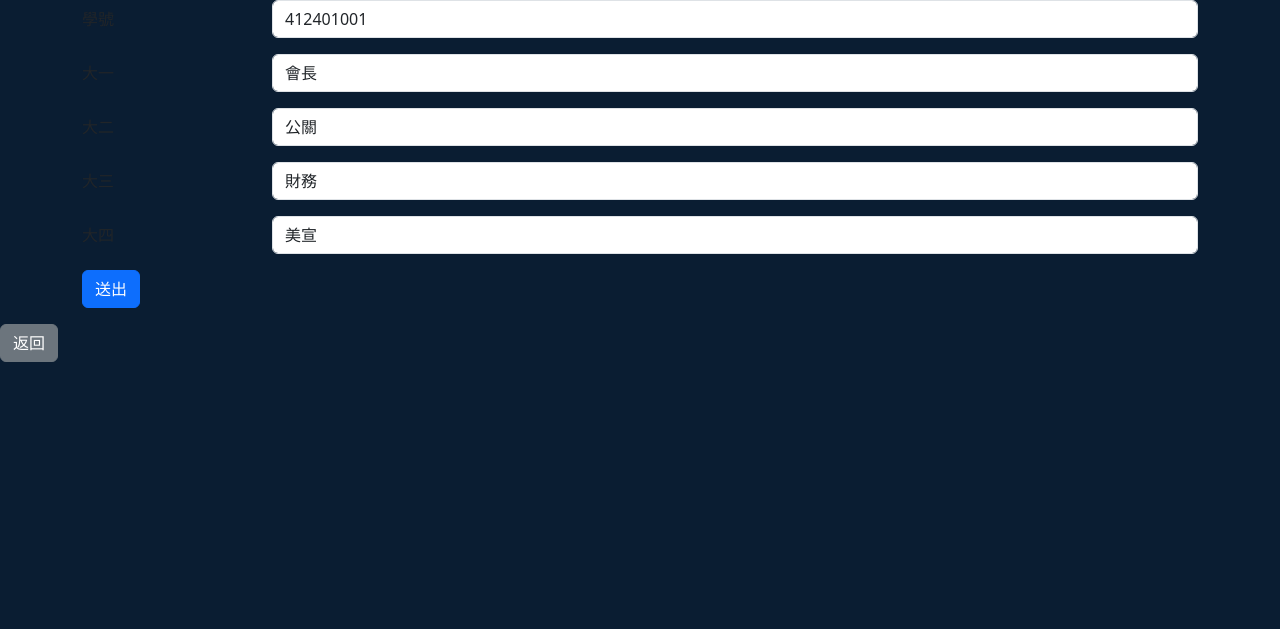
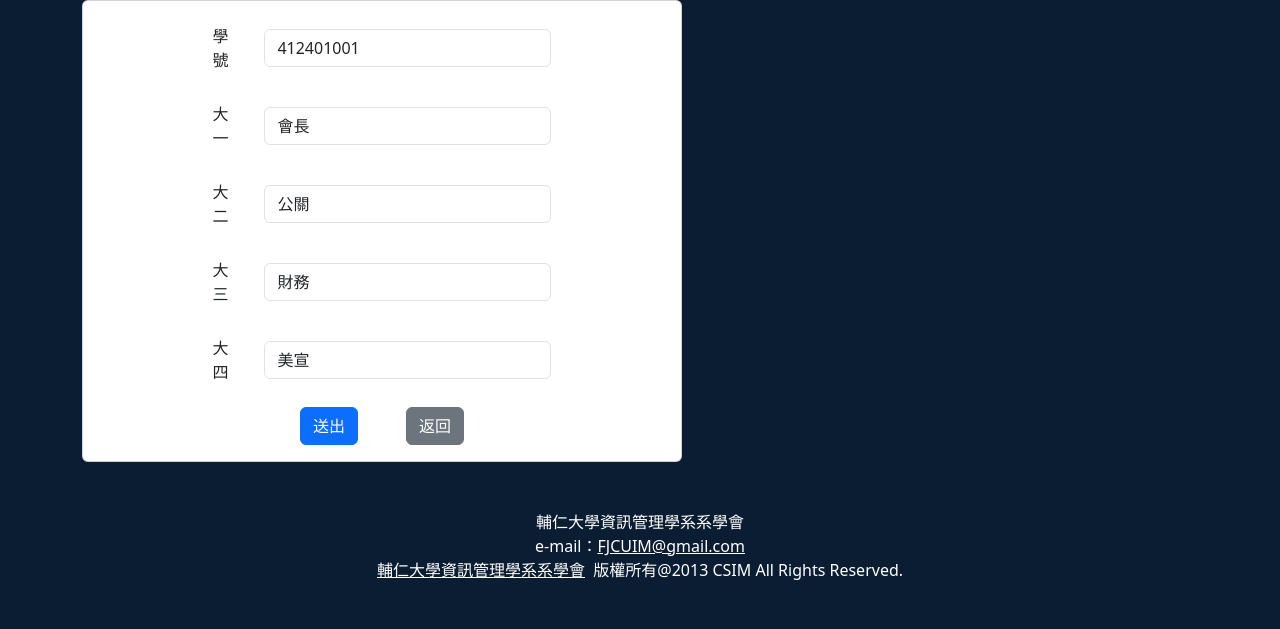
Before and after one commit to Capybara094/-, a PHP site: page /update.php?Stu_id=412401001 in a window 1280 px wide. Shown: the part 49-678 px from the top of the page. Run offline with PHP 8.4, Linux system fonts and the light colour scheme; data comes from the database, SQL or seed files in the repository.

Commit message:
新增footer 但更新表單介面有點失敗

```diff
--- a/web/fee.php
+++ b/web/fee.php
@@ -66,11 +66,11 @@ $result = mysqli_query($conn, $sql);
   </select>
   </div>
   <div class="d-flex justify-content-center">
-  <input placeholder="輸入學號" class="form-control_1 mx-3 w-40" type="text" name="searchtxt" value="<?=$searchtxt?>">
-  <input class="btn btn-primary" type="submit" value="搜尋">
+  <input placeholder="輸入學號" class="form-control mx-3 " style="width: 45%;" type="text" name="searchtxt" value="<?=$searchtxt?>">
+  <input class="btn door" type="submit" value="搜尋">
   </div>
 
-  <a href="insert_pay.php" class="btn btn-primary position-fixed bottom-0 end-0" style="font-size: 30px; width: 60px; height: 60px; margin: 20px;">+</a>
+  <a href="insert_pay.php" class="btn door position-fixed bottom-0 end-0" style="font-size: 30px; width: 60px; height: 60px; margin: 20px;">+</a>
 </form>
 
 <div class="container mt-3">
--- a/web/footer.php
+++ b/web/footer.php
@@ -1,5 +1,15 @@
 <script src="https://cdn.jsdelivr.net/npm/bootstrap@5.3.3/dist/js/bootstrap.bundle.min.js" integrity="sha384-YvpcrYf0tY3lHB60NNkmXc5s9fDVZLESaAA55NDzOxhy9GkcIdslK1eN7N6jIeHz" crossorigin="anonymous"></script>
 <link rel="stylesheet" type="text/css" href="slay.css">
+<footer class="py-5">
+        <div class="container">
+            <p class="m-0 text-center text-white">輔仁大學資訊管理學系系學會</p>
+            <p class="m-0 text-center text-white">e-mail：<a
+                    href="FJCUIM@gmail.com">FJCUIM@gmail.com</a>
+            </p>
+            <p class="m-0 text-center text-white"><a href="http://www.csim.org.tw">輔仁大學資訊管理學系系學會</a>&nbsp;&nbsp;版權所有@2013
+                CSIM All Rights Reserved.</p>
+        </div>
+    </footer>
 </body>
 
 </html>
--- a/web/query.php
+++ b/web/query.php
@@ -52,7 +52,7 @@ try {
 </br>
 <form action="query.php" method="post">
   <div class="d-flex justify-content-center">
-  <input placeholder="輸入學號" class="form-control w-50 me-3" type="text" name="searchtxt" value="<?=$searchtxt?>">
+  <input placeholder="輸入學號" class="form-control me-3" style="width: 20%;" type="text" name="searchtxt" value="<?=$searchtxt?>">
   <!-- <select name="order" class="form-select" aria-label="選擇排序欄位">
     <option selected value="" <?=($order == '') ? 'selected' : ''?>>選擇排序欄位</option>
     <option value="1" <?=($order == "1") ? 'selected' : ""?>>大一</option>
--- a/web/slay.css
+++ b/web/slay.css
@@ -48,7 +48,6 @@ nav>ul {
   opacity: 1 !important;  /* 確保不會隱藏 */
 }
 
-
 .hit-me-hard-and-soft {
     background-color: #0A1D32;
     color: #FFFFFF;
--- a/web/update.php
+++ b/web/update.php
@@ -76,56 +76,58 @@ try {
 ?>
 
 <div class="container">
+<div class="card" style="width: 80%; max-width: 600px;">
   <!-- 表單：顯示文章原本的資料 -->
   <form action="update.php?Stu_id=<?=$Stu_id?>&action=confirmed" method="post">
 
 
-  <div class="mb-3 row">
-      <label for="Stu_id" class="col-sm-2 col-form-label">學號</label>
-      <div class="col-sm-10">
+  <div class="my-3 row justify-content-center align-items-center">
+      <label for="Stu_id" class="col-sm-1 col-form-label">學號</label>
+      <div class="col-sm-6">
         <input type="text" class="form-control" id="Stu_id" value="<?=$Stu_id?>" readonly>
       </div>
     </div>
 
-
-    <div class="mb-3 row">
-      <label for="_1" class="col-sm-2 col-form-label">大一</label>
-      <div class="col-sm-10">
+    <div class="mb-3 row justify-content-center align-items-center">
+      <label for="_1" class="col-sm-1 col-form-label">大一</label>
+      <div class="col-sm-6">
         <!-- 輸入框會顯示原來的公司名稱 -->
         <input type="text" class="form-control" name="1" id="_1" placeholder="職位" value="<?=$one?>">
       </div>
     </div>
 
-    <div class="mb-3 row">
-      <label for="_2" class="col-sm-2 col-form-label">大二</label>
-      <div class="col-sm-10">
+    <div class="mb-3 row justify-content-center align-items-center">
+      <label for="_2" class="col-sm-1 col-form-label">大二</label>
+      <div class="col-sm-6">
         <!-- 輸入框會顯示原來的公司名稱 -->
         <input type="text" class="form-control" name="2" id="_2" placeholder="職位" value="<?=$two?>">
       </div>
     </div>
 
-    <div class="mb-3 row">
-      <label for="_3" class="col-sm-2 col-form-label">大三</label>
-      <div class="col-sm-10">
+    <div class="mb-3 row justify-content-center align-items-center">
+      <label for="_3" class="col-sm-1 col-form-label">大三</label>
+      <div class="col-sm-6">
         <!-- 輸入框會顯示原來的公司名稱 -->
         <input type="text" class="form-control" name="3" id="_3" placeholder="職位" value="<?=$three?>">
       </div>
     </div>
 
-    <div class="mb-3 row">
-      <label for="_4" class="col-sm-2 col-form-label">大四</label>
-      <div class="col-sm-10">
+    <div class="mb-3 row justify-content-center align-items-center">
+      <label for="_4" class="col-sm-1 col-form-label">大四</label>
+      <div class="col-sm-6">
         <!-- 輸入框會顯示原來的公司名稱 -->
         <input type="text" class="form-control" name="4" id="_4" placeholder="職位" value="<?=$four?>">
       </div>
     </div>
-
-    <input class="btn btn-primary" type="submit" value="送出">
+    <div class="d-flex justify-content-center">
+      <input class="btn btn-primary me-5" type="submit" value="送出">
+      <!-- 返回操作的按鈕 -->
+      <button class="btn btn-secondary" onclick="history.back();">返回</button>
+    </div>
   </form>
 </div>
+</div>
 
-<!-- 返回操作的按鈕 -->
-<button class="btn btn-secondary" onclick="history.back();">返回</button>
 
 <?php
 require_once "footer.php";
```
Also changed, not shown: web/people.php (+5 -5 lines).
